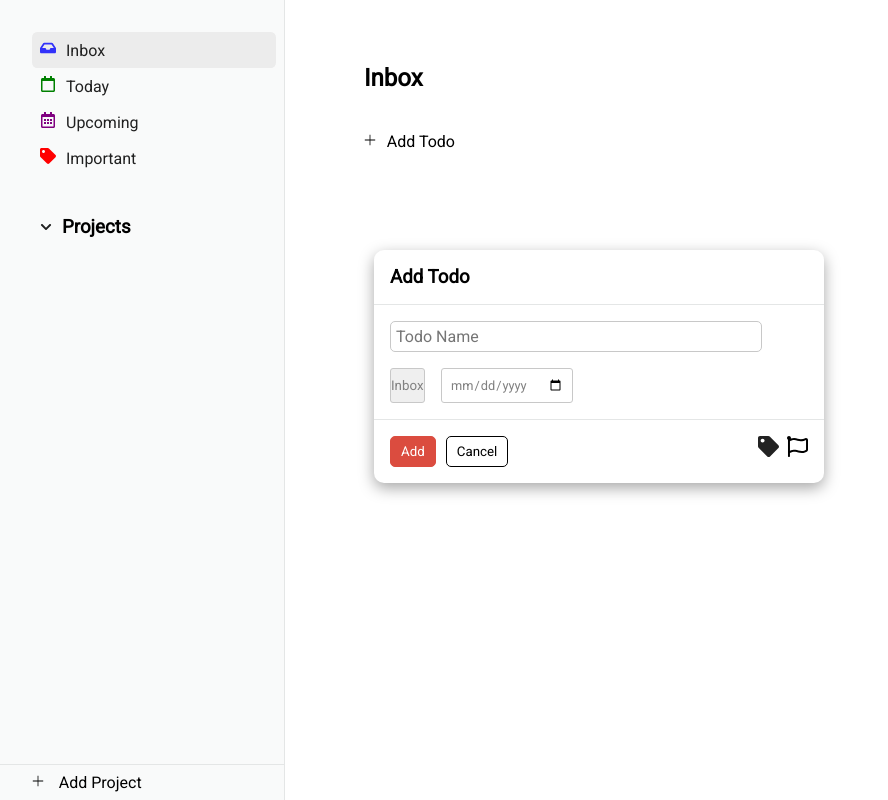
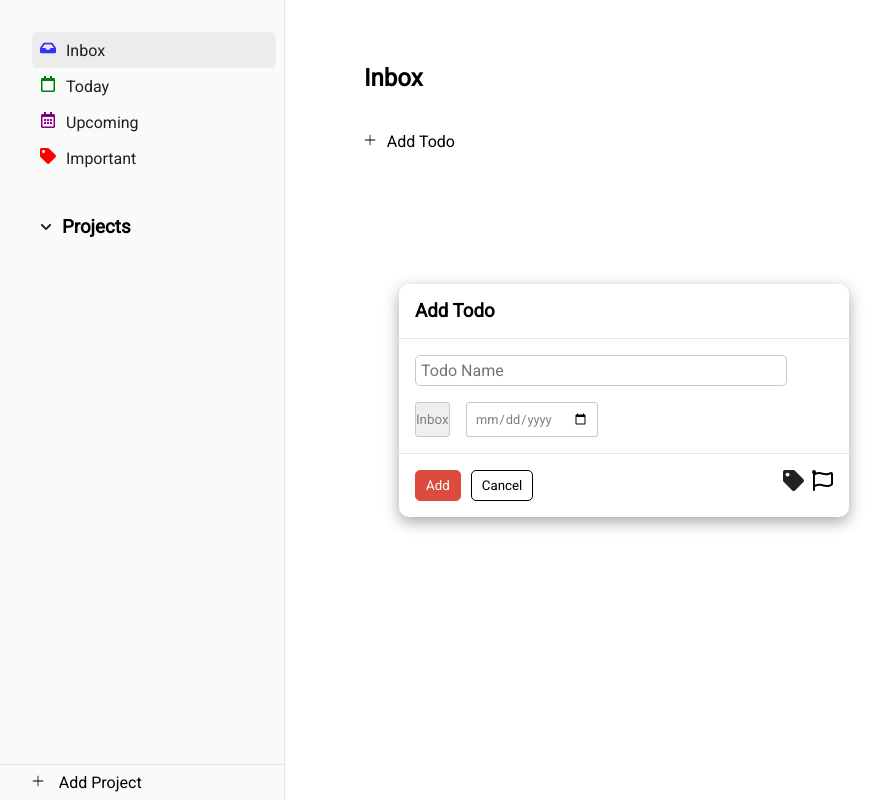
Before and after one commit to victavila/react-to-do-list, a React (Create React App) app: page / in a window 1280 px wide. Both pictures are taken after a click on the button "Add Todo". Shown: the whole page, without its empty margins (16-904 px from the left). Built offline with nearby package versions, Linux system fonts and the light colour scheme.

Commit message:
Close todo modal on overlay click

```diff
--- a/src/components/Modals/TodoModal.tsx
+++ b/src/components/Modals/TodoModal.tsx
@@ -1,17 +1,26 @@
 import { useContext } from "react";
 import { ProjectContext } from "../../contexts/ProjectContext";
+import { TodoModalContext } from "../../contexts/TodoModalContext";
 import AddTodo from "../Todos/components/AddTodo/AddTodo";
+import "./index.css";
 
 interface ProjectContextProps {
   selectedProject: string;
 }
 
+interface TodoModalContextProps {
+  setTodoModalOpen: React.Dispatch<React.SetStateAction<boolean>>
+}
+
 const TodoModal = () => {
-  const { selectedProject } = useContext(ProjectContext) as ProjectContextProps
+  const { selectedProject } = useContext(ProjectContext) as ProjectContextProps;
+  const { setTodoModalOpen } = useContext(TodoModalContext) as TodoModalContextProps;
 
   return (
-    <div className="todo-modal">
-      <AddTodo project={selectedProject} />
+    <div className="todo-modal" onClick={() => setTodoModalOpen(false)}>
+      <div onClick={e => e.stopPropagation()}>
+        <AddTodo project={selectedProject} />
+      </div>
     </div>
   )
 }
--- a/src/components/Modals/index.css
+++ b/src/components/Modals/index.css
@@ -0,0 +1,11 @@
+.todo-modal {
+  z-index: 50;
+  position: fixed;
+  top: 0;
+  left: 0;
+  right: 0;
+  bottom: 0;
+  display: flex;
+  justify-content: center;
+  align-items: center;
+}
--- a/src/components/Todos/components/AddTodo/AddTodo.css
+++ b/src/components/Todos/components/AddTodo/AddTodo.css
@@ -1,9 +1,4 @@
 .add-todo-container {
-  position: absolute;
-  top: 50%;
-  left: 50%;
-  margin-top: -150px;
-  margin-left: -250px;
   border-radius: 10px;
   width: 450px;
   background-color: #fff;
```
